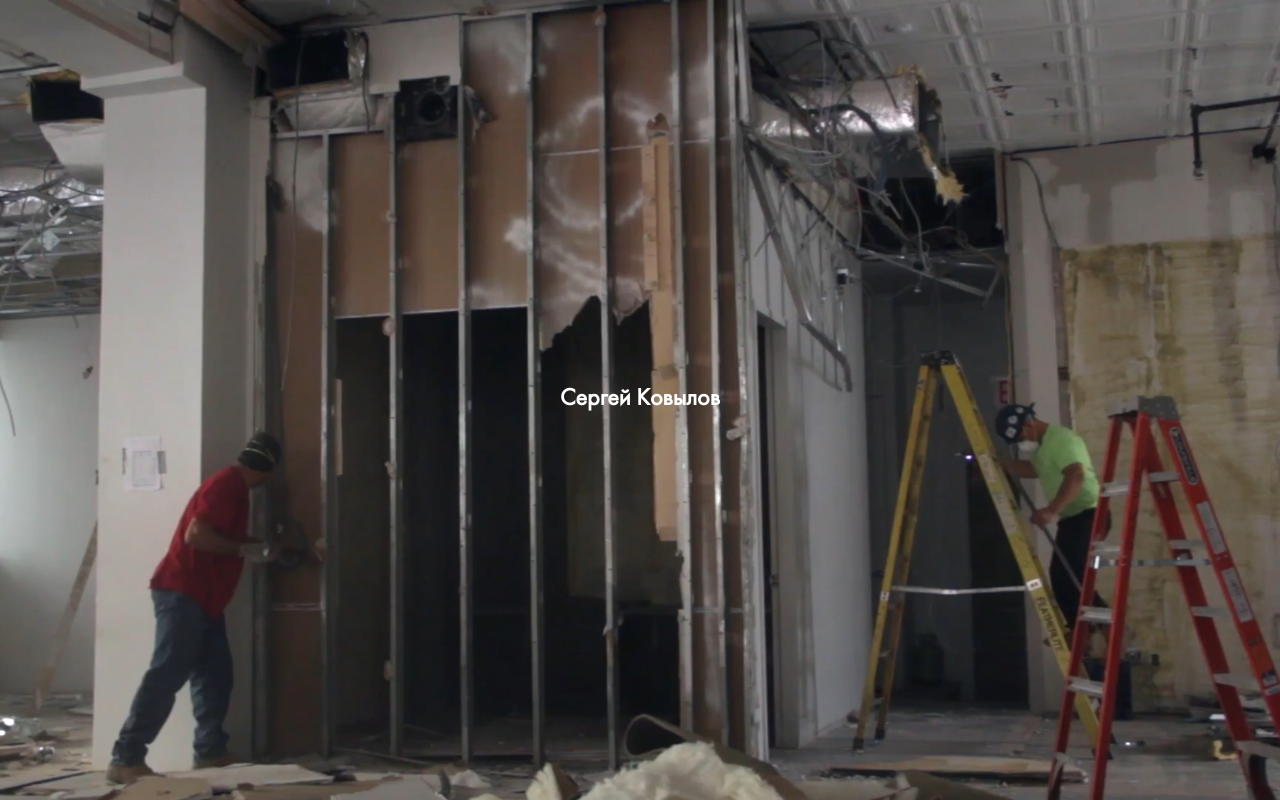
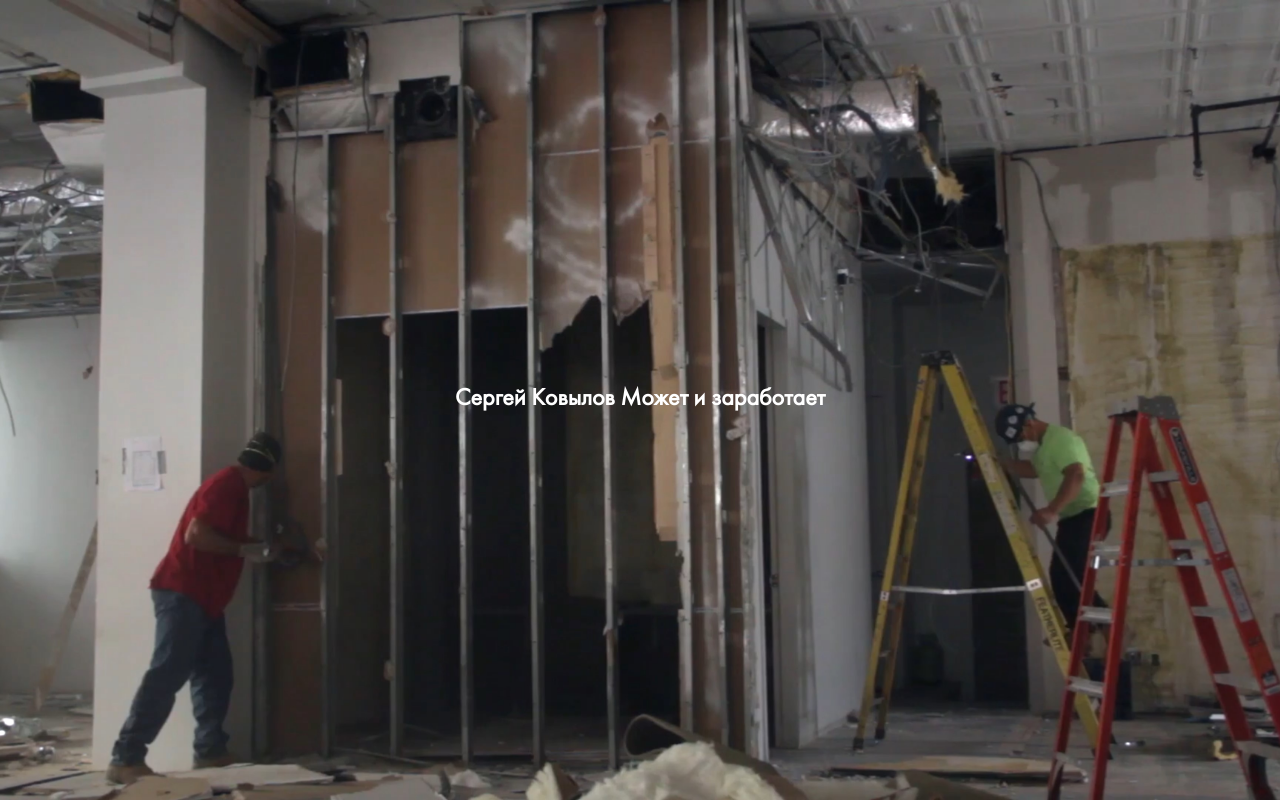
Before and after one commit to sere9ka/repair_design, a website: page video.html in a window 1280 px wide. Drawn offline with nearby package versions, Linux system fonts and the light colour scheme; files whose address does not match are found by name.

Commit message:
patch: error

```diff
--- a/video.html
+++ b/video.html
@@ -14,6 +14,7 @@
     <div class="wrap-block">
       <h1>
         Сергей Ковылов
+        Может и заработает
       </h1>
     </div>
   </div>
```
